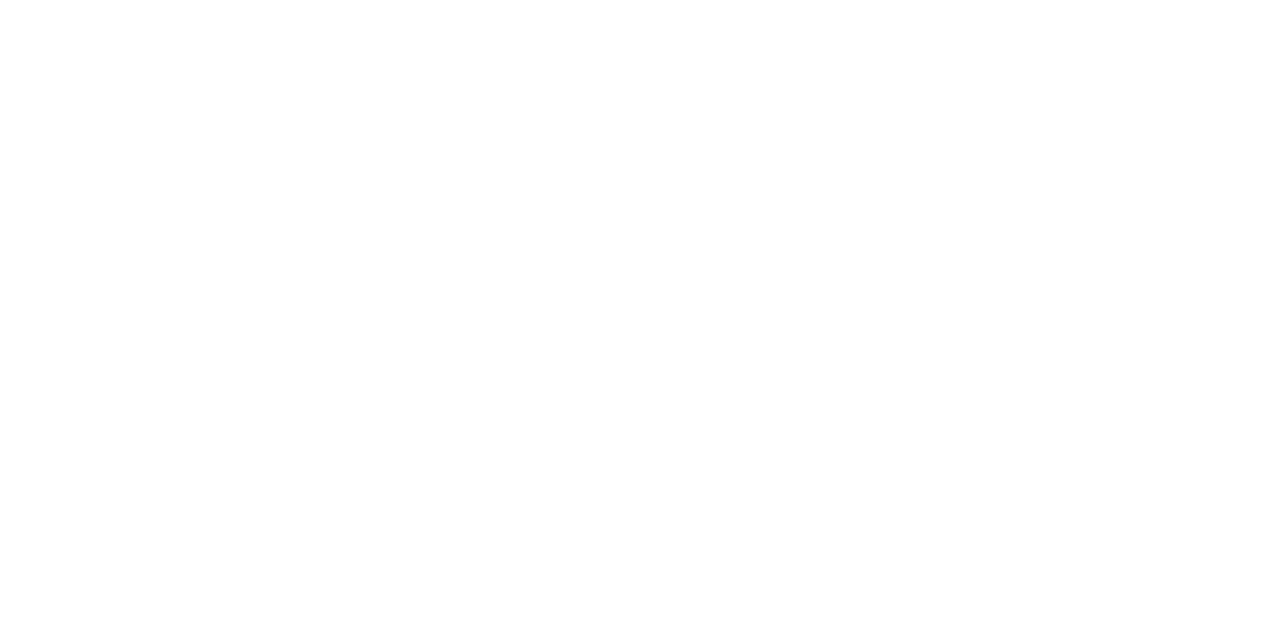
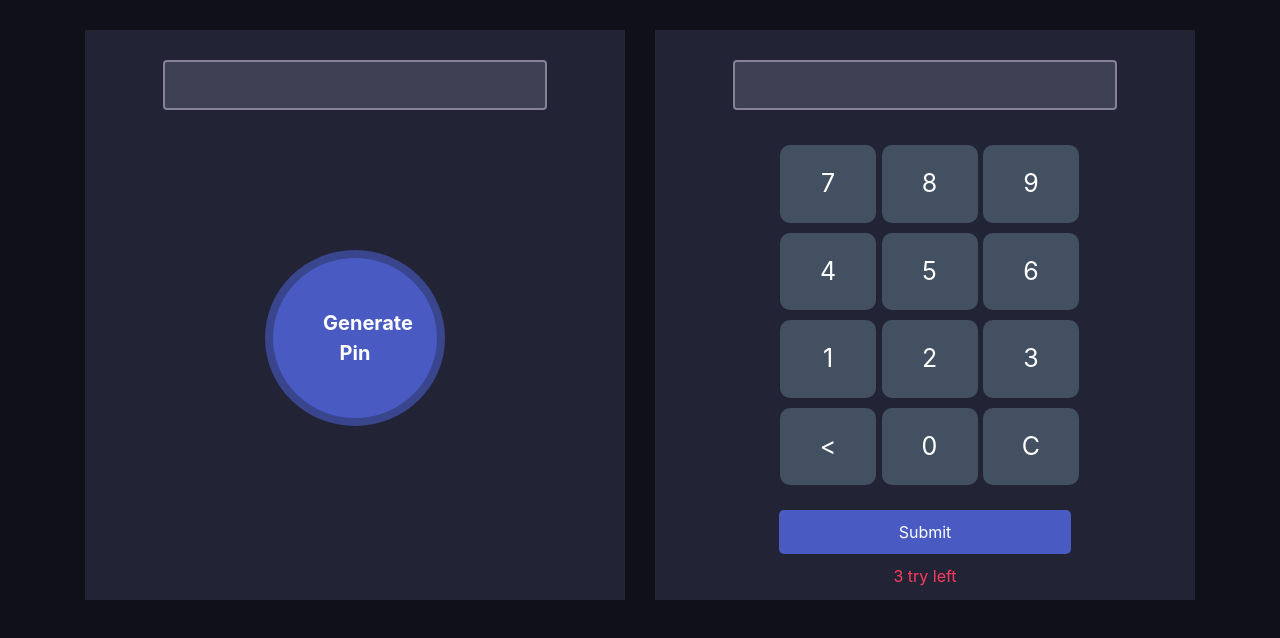
Before and after one commit to Developer-Abir01/Generate-Pin, a plain HTML site: page index.html in a window 1280 px wide. Drawn offline with nearby package versions, Linux system fonts and the light colour scheme.

Commit message:
complete

```diff
--- a/index.html
+++ b/index.html
@@ -1,11 +1,123 @@
 <!DOCTYPE html>
 <html lang="en">
+
 <head>
     <meta charset="UTF-8">
     <meta name="viewport" content="width=device-width, initial-scale=1.0">
-    <title>Document</title>
+    <title>Pin Generator</title>
+    <link rel="stylesheet" href="https://stackpath.bootstrapcdn.com/bootstrap/4.5.0/css/bootstrap.min.css"
+        integrity="sha384-9aIt2nRpC12Uk9gS9baDl411NQApFmC26EwAOH8WgZl5MYYxFfc+NcPb1dKGj7Sk" crossorigin="anonymous">
+    <link rel="stylesheet" href="style.css">
 </head>
+
 <body>
+    <div class="container">
+        <div class="row">
+            <div class="col-md-6">
+                <div class="pin-generator half-width">
+                    <input id="pin" class="form-control" type="text">
+                    <button onclick="generatePin()" class="generate-btn">Generate Pin</button>
+                </div>
+            </div>
+            <div class="col-md-6">
+                <div class="input-section half-width">
+                    <input id="inputValue" class="form-control" type="text">
+                    <div class="numbers">
+                        <div id="button-container" class="calc-body">
+                            <div class="calc-button-row">
+                                <div class="button">7</div>
+                                <div class="button">8</div>
+                                <div class="button">9</div>
+                            </div>
+                            <div class="calc-button-row">
+                                <div class="button">4</div>
+                                <div class="button">5</div>
+                                <div class="button">6</div>
+                            </div>
+                            <div class="calc-button-row">
+                                <div class="button">1</div>
+                                <div class="button">2</div>
+                                <div class="button">3</div>
+                            </div>
+                            <div class="calc-button-row">
+                                <div class="button"><</div>
 
+                                 <div class="button">0</div>
+                                 <div class="button">C</div>
+                                </div>
+                                <div>
+                                    <button onclick="verifyPin()" type="submit" class="submit-btn">Submit</button>
+                                    <p id="try-pin" class="action-left"><span id="valueSpan">3</span>  try left</p>
+                                </div>
+                            </div>
+                        </div>
+                    </div>
+                </div>
+                <div class="notify-section">
+                    <p id="incorrect-pin" class="notify">❌ Pin Didn't Match, Please try again</p>
+                    <p id="correct-pin" class="notify">✅ Pin Matched... Secret door is opening for you</p>
+                </div>
+            </div>
+
+
+
+
+            <script>
+                function getPin() {
+                    const random = Math.random() * 10000;
+                    let pin = (random + '').split('.')[0];
+                    if (pin.length === 4) {
+                        return pin
+                    }
+                    else {
+                        return getPin()
+                    }
+                }
+
+                function generatePin() {
+                    const inputPin = document.getElementById("pin");
+                    inputPin.value = getPin();
+                }
+
+
+
+                // add handleCalculateBtn
+                const buttonCalculate = document.getElementById("button-container").addEventListener("click", function (e) {
+                    const digit = e.target.innerText;
+
+                    if (isNaN(digit)) {
+
+                    }
+                    else {
+                        const inputValue = document.getElementById("inputValue");
+                        inputValue.value = inputValue.value + digit;
+                    }
+
+                })
+
+
+                function verifyPin() {
+                    const pin = document.getElementById("pin").value;
+                    const typedPin = document.getElementById("inputValue").value;
+
+                    if (pin === typedPin) {
+                        displayMuchResult('block', 'none');
+                    }
+                    else {
+                        displayMuchResult('none', 'block');
+                    }
+                }
+
+
+                function displayMuchResult(correctStatus, incorrectStatus) {
+                    const correct = document.getElementById("correct-pin");
+                    correct.style.display = correctStatus;
+                    const incorrect = document.getElementById("incorrect-pin");
+                    incorrect.style.display = incorrectStatus;
+                }
+
+
+            </script>
 </body>
+
 </html>
--- /dev/null
+++ b/style.css
@@ -0,0 +1,107 @@
+*{
+    box-sizing: border-box;
+}
+body {
+    background: #10101B;
+    height: 100vh;
+}
+.container {
+    margin-top: 30px;
+}
+
+.half-width {
+    height: 570px;
+    background: #222436;
+    padding: 30px;
+    text-align: center;
+}
+.generate-btn{
+    margin-top: 140px;
+    width: 180px;
+    padding: 50px;
+    border-radius: 50%;
+    border: 8px solid #39458C;
+    background-color: #495BC3;
+    color: #ffffff;
+    font-weight: bold;
+    font-size: 20px;
+    text-align: center;
+}
+.generate-btn:focus{
+    outline: none;
+    box-shadow: none;
+}
+
+input[type='text']{
+    background-color: #3D4153;
+    padding: 10px 0px;
+    color: #ffffff;
+    width: 80%;
+    margin: 0 auto;
+    border: 2px solid #858299;
+    height: 50px;
+    padding: 10px;
+}
+input[type='text']:focus {
+    background-color: #3D4153;
+    color: #fff;
+    font-size: 20px;
+}
+.numbers {
+    margin: 30px 0;
+}
+
+.calc-typed {
+margin-top: 20px;
+font-size: 45px;
+text-align: right;
+color: #fff;
+}
+
+.calc-button-row {
+width: 100%;
+}
+
+.button {
+width: 20%;
+background: #425062;
+color: #fff;
+padding: 20px 0;
+margin: 5px;
+display: inline-block;
+font-size: 25px;
+text-align: center;
+vertical-align: middle;
+margin-right: -4px;
+border-radius: 10px;
+cursor: pointer;
+}
+.blink-me {
+color: #E0B612;
+}
+.submit-btn {
+    border: none;
+    margin-top: 20px;
+    padding: 10px 120px;
+    border-radius: 5px;
+    background: #495BC3;
+    color: #fff;
+}
+.notify {
+    color: #fff;
+    text-align: center;
+    margin: 0 auto;
+    background: #222436;
+    margin-top: 20px;
+    border-radius: 15px;
+    padding: 5px 20px;
+    display: none;
+}
+.notify-section{
+    width: 35%;
+    margin: 0 auto;
+}
+.action-left {
+    color: #FF3C5F;
+    margin-top: 10px;
+}
```
